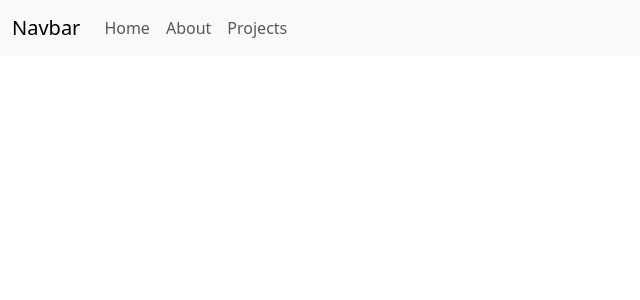
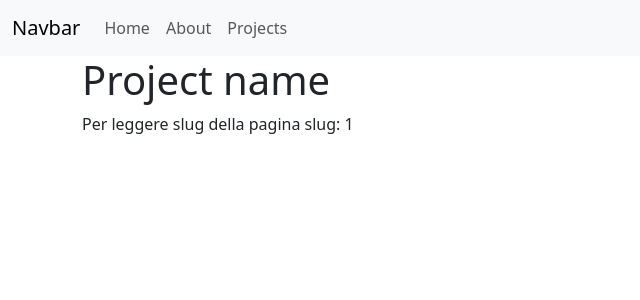
Before and after one commit to gianlucafalaschi/vite-projects-frontoffice, a Vue app: page /projects/1 in a window 1280 px wide. Shown: the top 300 px of the page, without its empty margins (0-640 px from the left). Built offline with nearby package versions, Linux system fonts and the light colour scheme.

Commit message:
single project basic  scaffolding

```diff
--- /dev/null
+++ b/src/pages/SingleProject.vue
@@ -0,0 +1,18 @@
+<script>
+export default {
+    name: 'SingleProject',
+}
+</script>
+
+<template>
+    <div class="container">
+        <h1>Project name</h1>
+
+        <div>Per leggere slug della pagina slug: {{ $route.params.slug }}</div>
+    </div>
+
+</template>
+
+<style scoped lang="scss">
+@use '../style/partials/variables' as *;
+</style>
--- a/src/router.js
+++ b/src/router.js
@@ -2,6 +2,9 @@ import { createRouter, createWebHistory } from 'vue-router';
 import AppHome from './pages/AppHome.vue';
 import AppAbout from './pages/AppAbout.vue';
 import ProjectsList from './pages/ProjectsList.vue';
+import SingleProject from './pages/SingleProject.vue';
+
+
 const router = createRouter({
     history: createWebHistory(),
     routes: [
@@ -20,6 +23,11 @@ const router = createRouter({
             name: 'projects',
             component: ProjectsList
         },
+        {
+            path: '/projects/:slug',   //:slug   significa che questa parte di url è variabile
+            name: 'single-project',
+            component: SingleProject
+        },
     ]
 });
 export { router };
```
